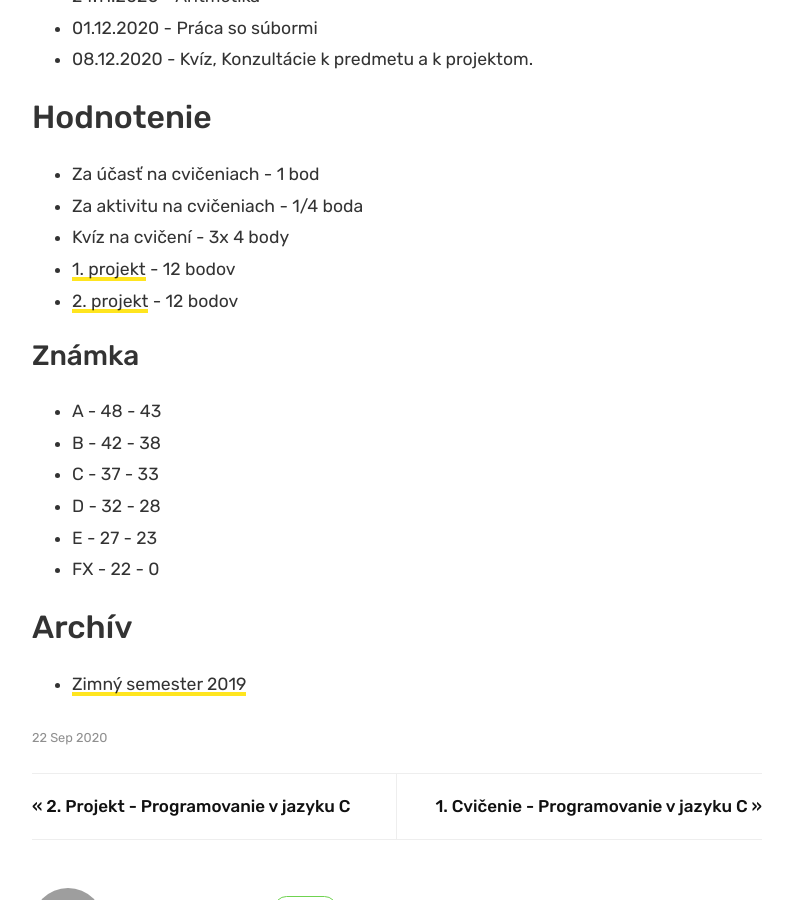
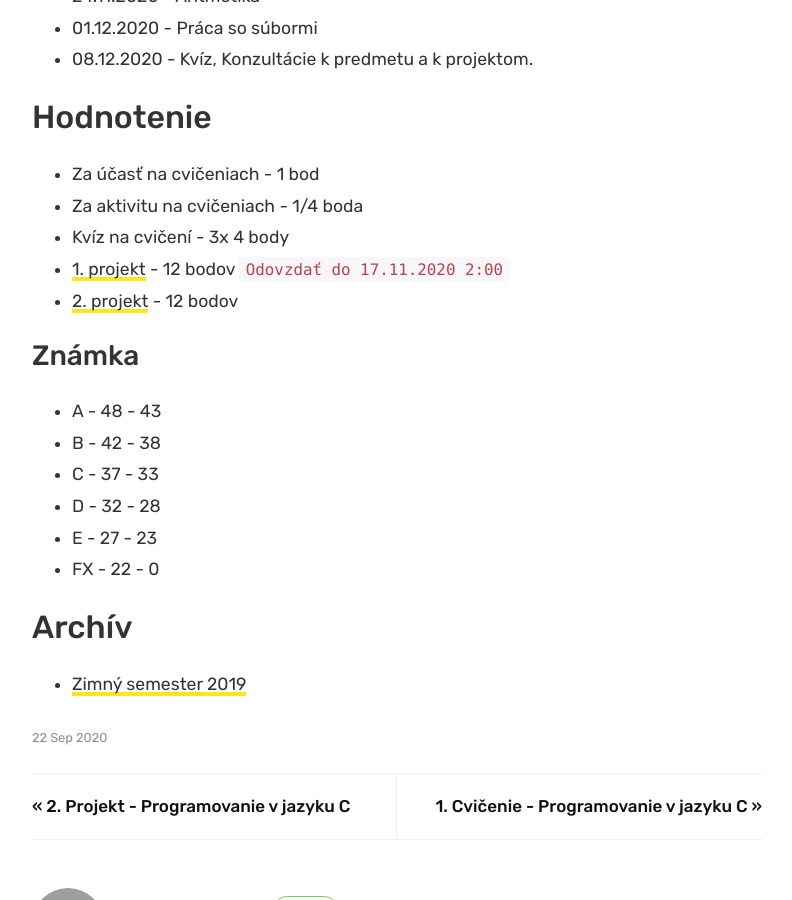
Before and after one commit to ppatrik/ppatrik.github.io, a Jekyll site: the page built from _posts/2020-09-22-JAC-0.md, in a window 1280 px wide and 900 px high, scrolled down 1040 px. Shown: the whole window, without its empty margins (243-1035 px from the left). Built offline with Jekyll 4.4.1, drawn with Linux system fonts in a browser that asks for light colours; comment, search, counter and statistics services are not loaded; grey boxes are pictures that could not be loaded.

Commit message:
Update 2020-09-22-JAC-0.md

```diff
--- a/_posts/2020-09-22-JAC-0.md
+++ b/_posts/2020-09-22-JAC-0.md
@@ -24,7 +24,7 @@
 * Za účasť na cvičeniach - 1 bod
 * Za aktivitu na cvičeniach - 1/4 boda
 * Kvíz na cvičení - 3x 4 body
-* [1. projekt](#) - 12 bodov
+* [1. projekt]({{site.base_url}}/vyuka/jac/2020/11/03/JAC-Projekt1) - 12 bodov `Odovzdať do 17.11.2020 2:00`
 * [2. projekt](#) - 12 bodov
 
 ### Známka
```
